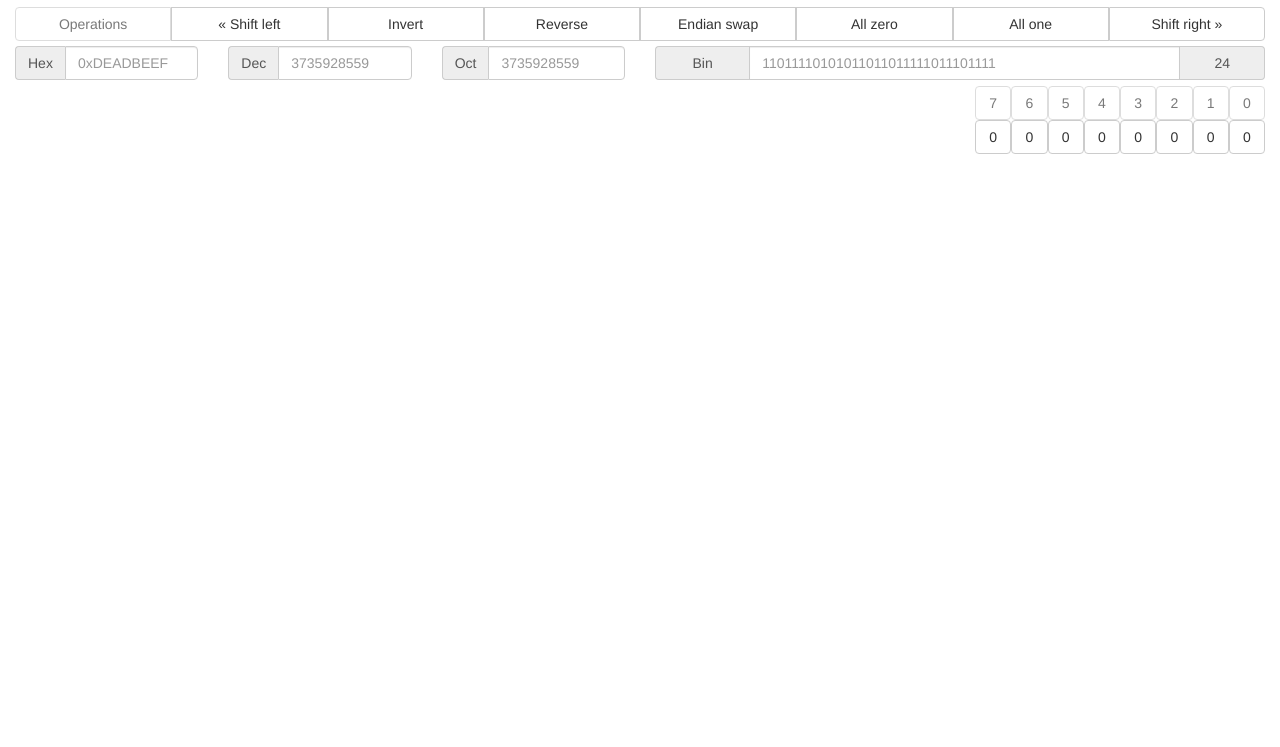
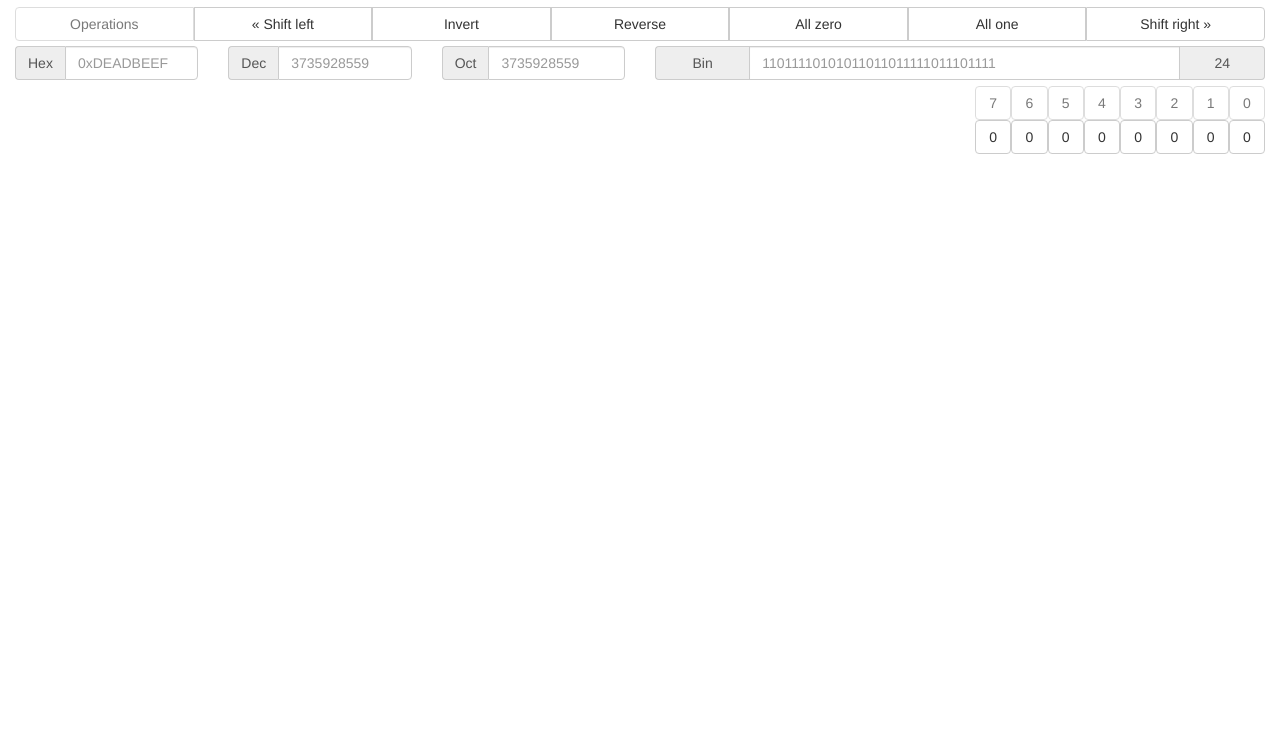
Before and after one commit to rikvdh/hexit, a plain HTML site: page index.html in a window 1280 px wide. Shown: the part 53-800 px from the top of the page. Drawn offline with nearby package versions, Linux system fonts and the light colour scheme.

Commit message:
Comment endian-swap

```diff
--- a/index.html
+++ b/index.html
@@ -60,9 +60,9 @@
 						<div class="btn-group" role="group">
 							<button type="button" class="btn-oper-reverse btn btn-default">Reverse</button>
 						</div>
-						<div class="btn-group" role="group">
+						<!-- div class="btn-group" role="group">
 							<button type="button" class="btn btn-default">Endian swap</button>
-						</div>
+						</div -->
 						<div class="btn-group" role="group">
 							<button type="button" class="btn-oper-all-zero btn btn-default">All zero</button>
 						</div>
```
